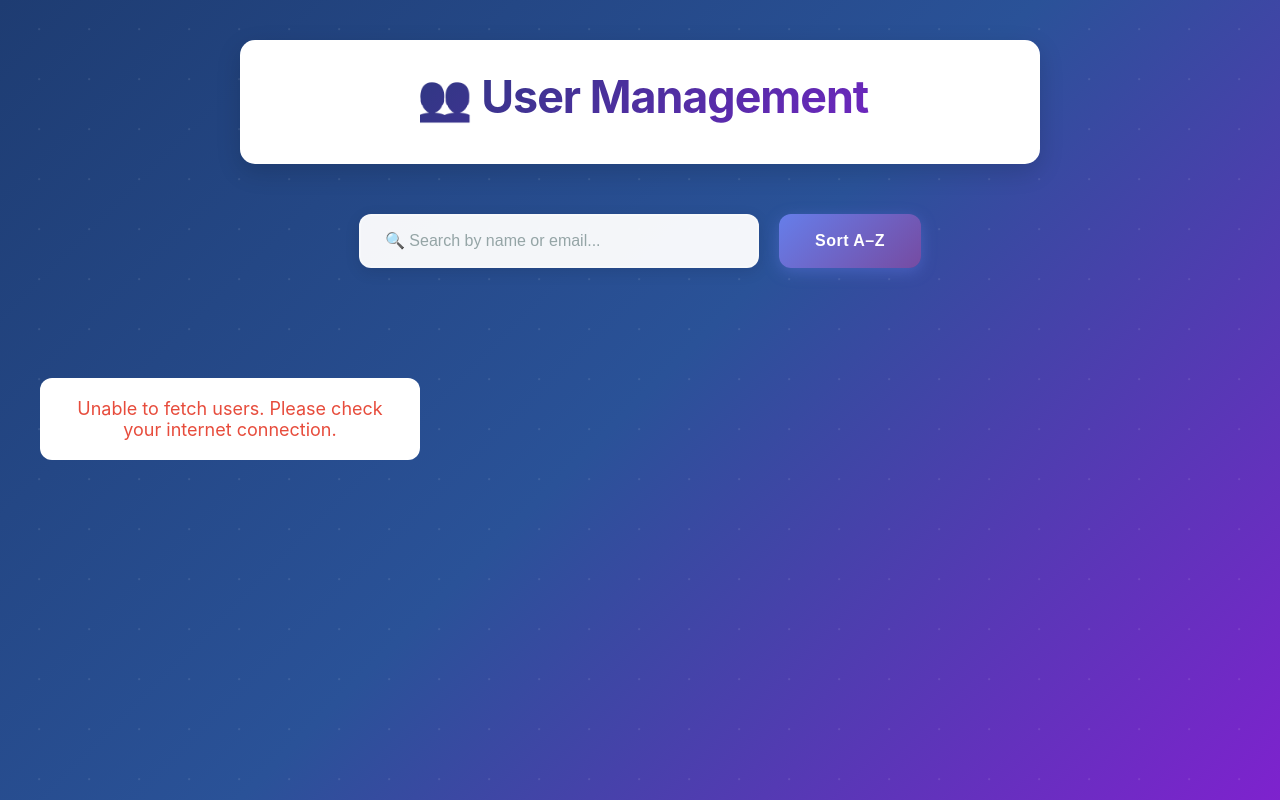
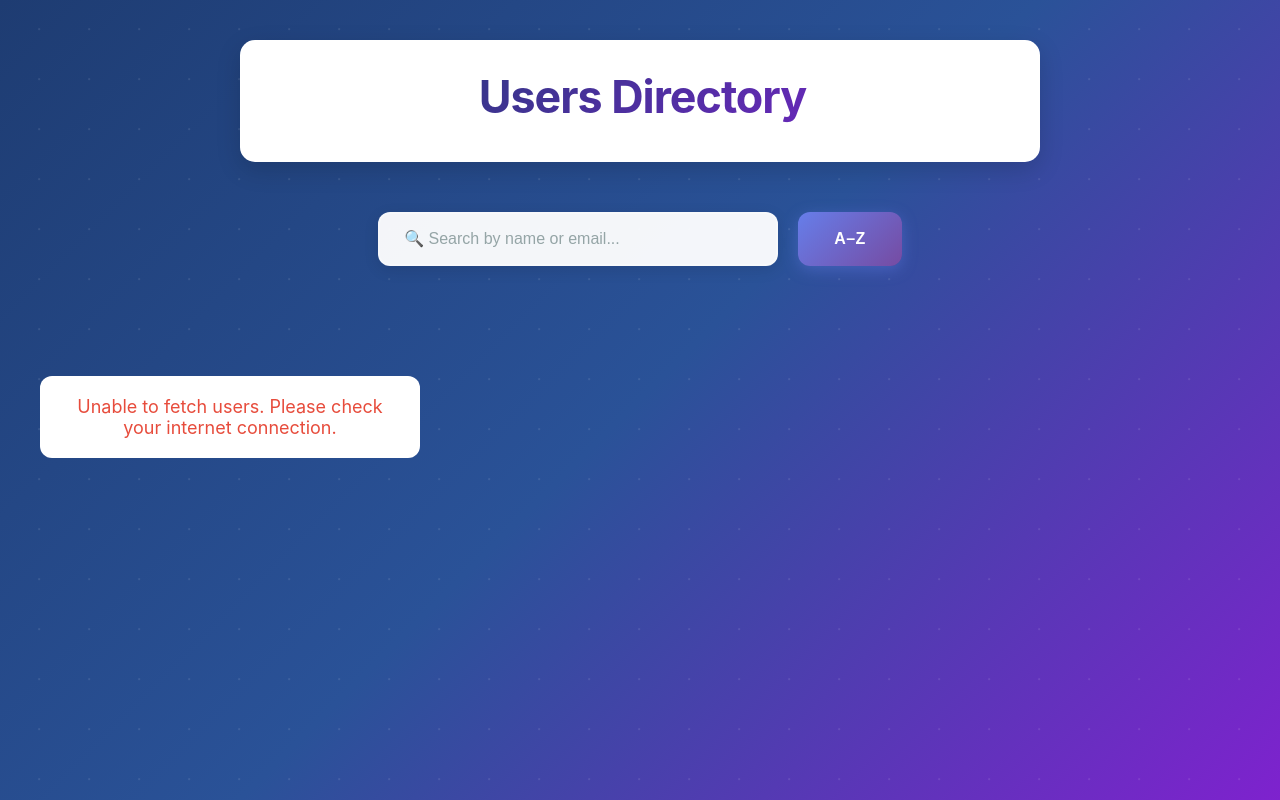
Before and after one commit to Sanjana-Thanayan-Laday/User-Directory, a plain HTML site: page index.html in a window 1280 px wide. Drawn offline with Linux system fonts and the light colour scheme; no server answers.

Commit message:
Fix header title and button text in index.html

```diff
--- a/index.html
+++ b/index.html
@@ -9,13 +9,13 @@
 <body>
 
   <header>
-    <h1>👥 User Management</h1>
-    <p style="color: #5a6c7d; font-size: 1.1rem; margin-top: 10px; font-weight: 500;"></p>
+    <h1> Users Directory</h1>
+
   </header>
 
   <div class="controls">
     <input type="text" id="searchInput" placeholder="🔍 Search by name or email...">
-    <button id="sortBtn">Sort A–Z</button>
+    <button id="sortBtn">A–Z</button>
   </div>
 
   <div id="usersContainer" class="cards-container"></div>
```
